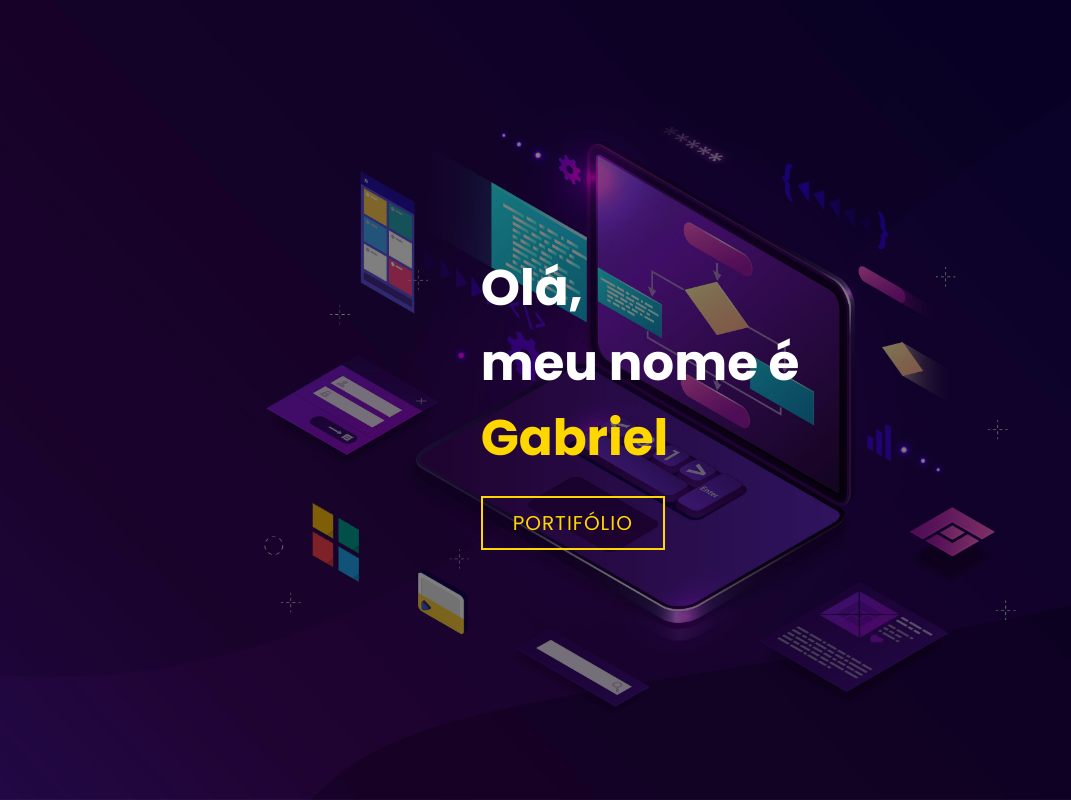
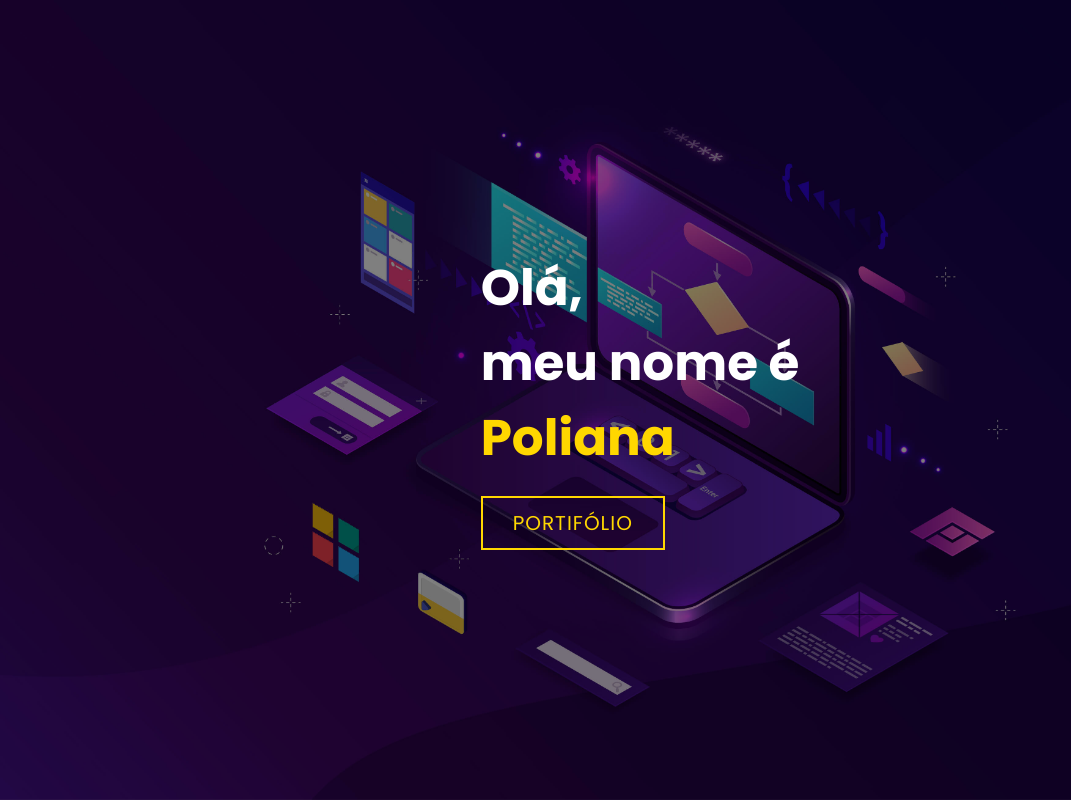
Before and after one commit to PolianaJMS/portifolio-poliana, a plain HTML site: page index.html in a window 1280 px wide. Shown: the top 800 px of the page, without its empty margins (0-1071 px from the left). Drawn offline with Linux system fonts and the light colour scheme.

Commit message:
update name

```diff
--- a/index.html
+++ b/index.html
@@ -14,7 +14,7 @@
             <div>
                 <h1>Olá,<span></span></h1>
                 <h1>meu nome é<span></span></h1>
-                <h1>Gabriel<span></span></h1>
+                <h1>Poliana<span></span></h1>
                 <a href="#portfolio" type="button" class="cta">Portifólio</a>
             </div>
         </div>
```
